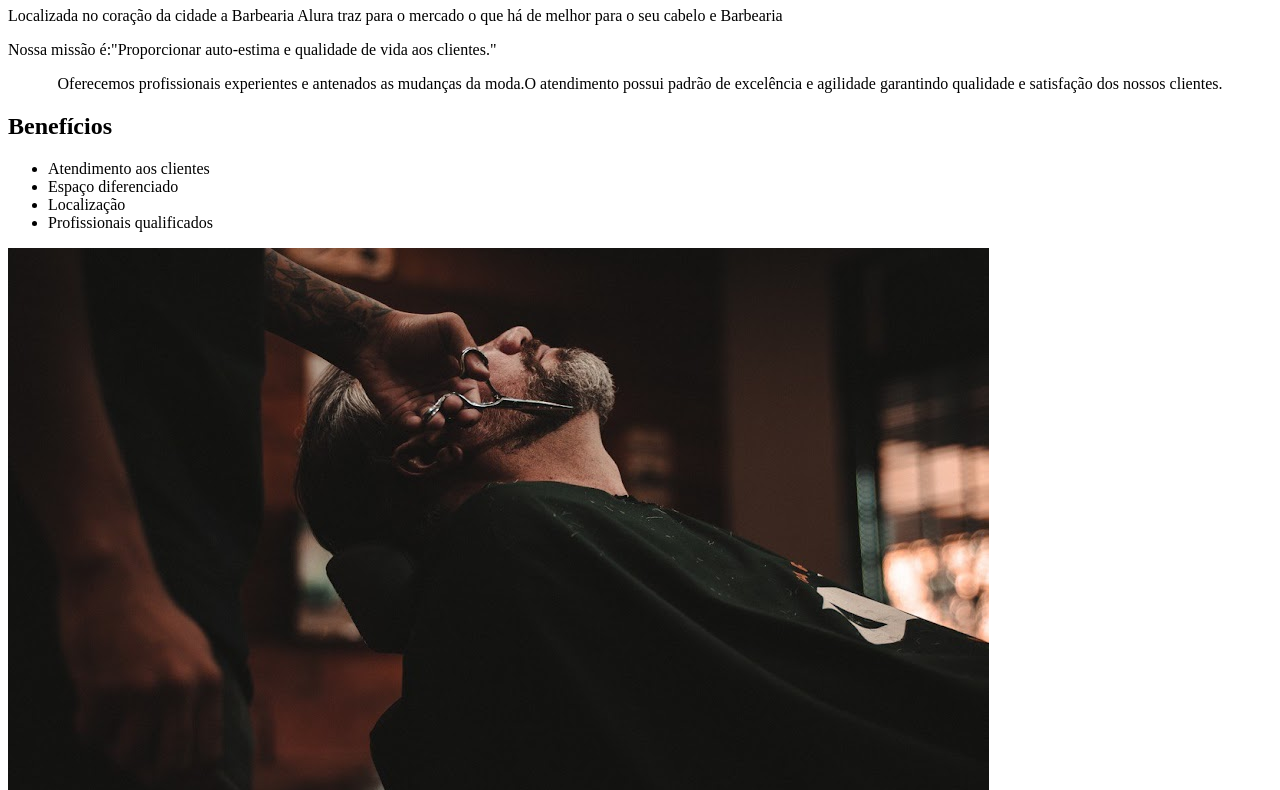
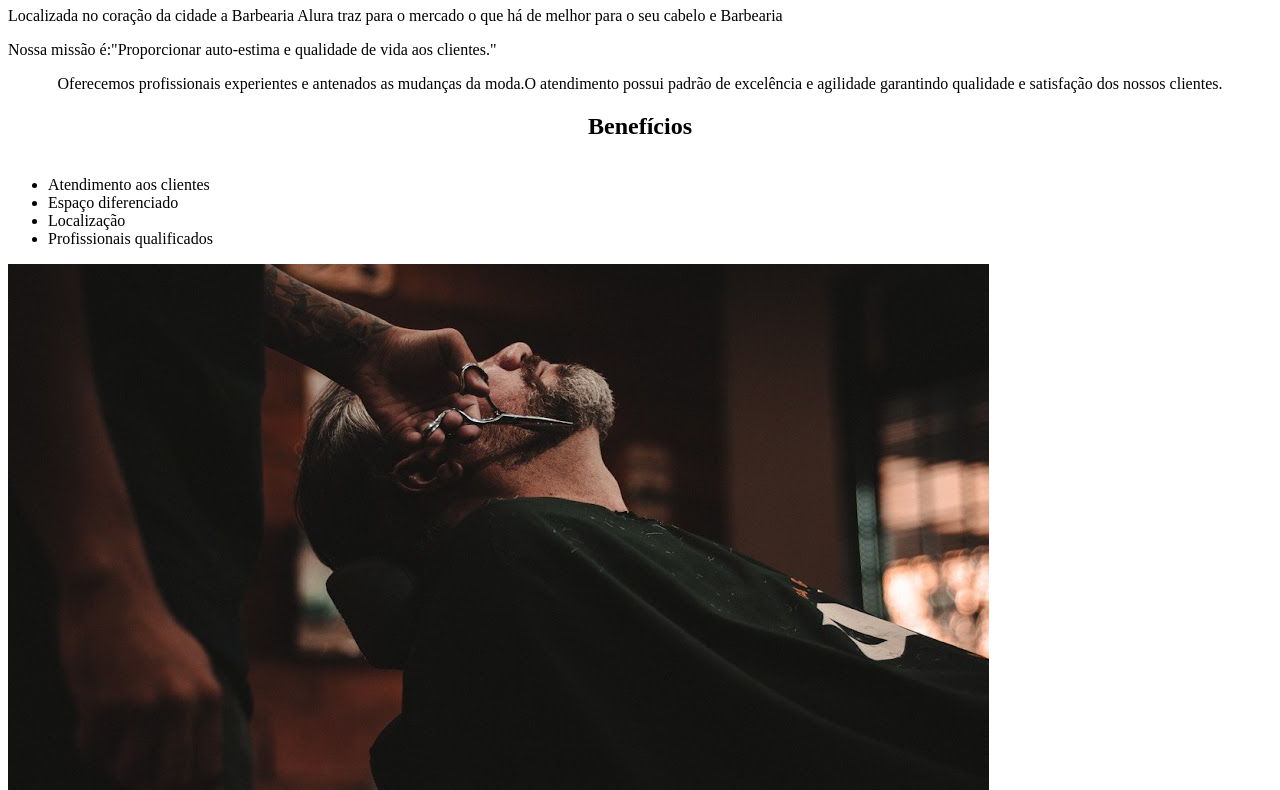
Before and after one commit to gabrieltodis773/BARBEARIAALURA, a plain HTML site: page index.html in a window 1280 px wide. Shown: the part 161-951 px from the top of the page. Drawn offline with Linux system fonts and the light colour scheme.

Commit message:
Terminado

```diff
--- a/index.html
+++ b/index.html
@@ -7,6 +7,7 @@
 <link rel="stylesheet"href="style.css">
 </head>
 <body>
+    <img id="banner" src="banner (1).zip">
     <img src="banner (1).zip"
     <div class="principal">
 <h1>Sobre a Barbearia Alura</h1
--- a/style.css
+++ b/style.css
@@ -28,3 +28,15 @@ em strong {
         background: #FFFF;
         padding: 20px;
  }
+ h2 {
+    text-align: center;
+ }
+ ul{
+    display: inline-block;
+    vertical-align: top;
+    width: 20%;
+    margin-right: 15%;
+ }
+ .imagembeneficios{
+    width: 50%;
+ }
```
